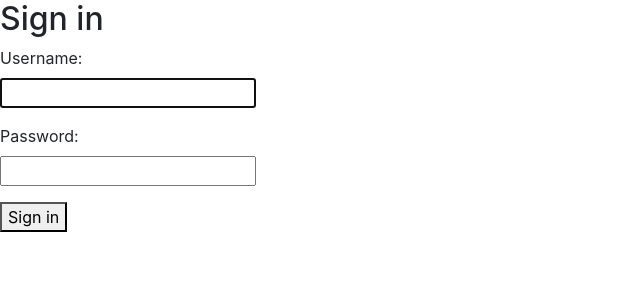
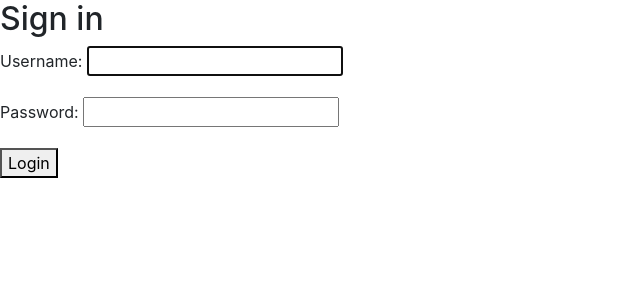
Before and after one commit to Turond/test, a Django app: template blog/templates/blog/loginp.html in a window 1280 px wide. Shown: the part 56-356 px from the top of the page, without its empty margins (0-640 px from the left). Run offline with Django 3.2, Linux system fonts and the light colour scheme; the template is opened without the code that fills it: values that come from a table or form of the project are taken from there, others are empty; some libraries are stand-ins or nearby versions.

Commit message:
logowanie xd

```diff
--- a/blog/templates/blog/loginp.html
+++ b/blog/templates/blog/loginp.html
@@ -6,18 +6,7 @@
  <h2>Sign in</h2>
   <form method="post">
     {% csrf_token %}
-    {% for field in form %}
-      <p>
-        {{ field.label_tag }}<br>
-        {{ field }}
-        {% if field.help_text %}
-          <small style="color: grey">{{ field.help_text }}</small>
-        {% endif %}
-        {% for error in field.errors %}
-          <p style="color: red">{{ error }}</p>
-        {% endfor %}
-      </p>
-    {% endfor %}
-    <button type="submit">Sign in</button>
+    {{ form.as_p }}
+    <button type="submit">Login</button>
   </form>
 {% endblock %}
--- a/blog/urls.py
+++ b/blog/urls.py
@@ -1,11 +1,12 @@
-from django.conf.urls import url, include
+from django.conf.urls import url
 from . import views
 from django.contrib import admin
-
+from django.contrib.auth import views as auth_views
 urlpatterns = [
     url(r'^$', views.post_list, name='post_list'),
     url(r'^register/$', views.register, name='register'),
-    url(r'^login/$', views.loginp, name='loginp'),
+    #url(r'^login/$', views.login, name='loginp'),
+    url(r'^login/$', auth_views.login, {'template_name': 'blog/loginp.html'}, name='loginp'),
     url(r'^logout/$', views.logout_page, name='logout_page'),
     url(r'^admin/', admin.site.urls),
     #url(r'^login/$',auth_views.login ,{'template_name':'blog/register.html'}, name='login')
--- a/blog/views.py
+++ b/blog/views.py
@@ -12,6 +12,7 @@ def loginp(request):
             username = form.cleaned_data.get('username')
             user_password = form.cleaned_data.get('password')
             user = authenticate(username=username, password=user_password)
+            login(request, user)
             if user is not None:
                 login(request, user)
                 return redirect('post_list')
--- a/mysite/settings.py
+++ b/mysite/settings.py
@@ -128,3 +128,4 @@ TEMPLATE_DIRS = (
     os.path.join(SETTINGS_PATH, 'templates'),
     "/.../leave_beave/django/contrib/admin/templates",
 )
+LOGIN_REDIRECT_URL = 'post_list'
```
Also changed, not shown: db.sqlite3.
